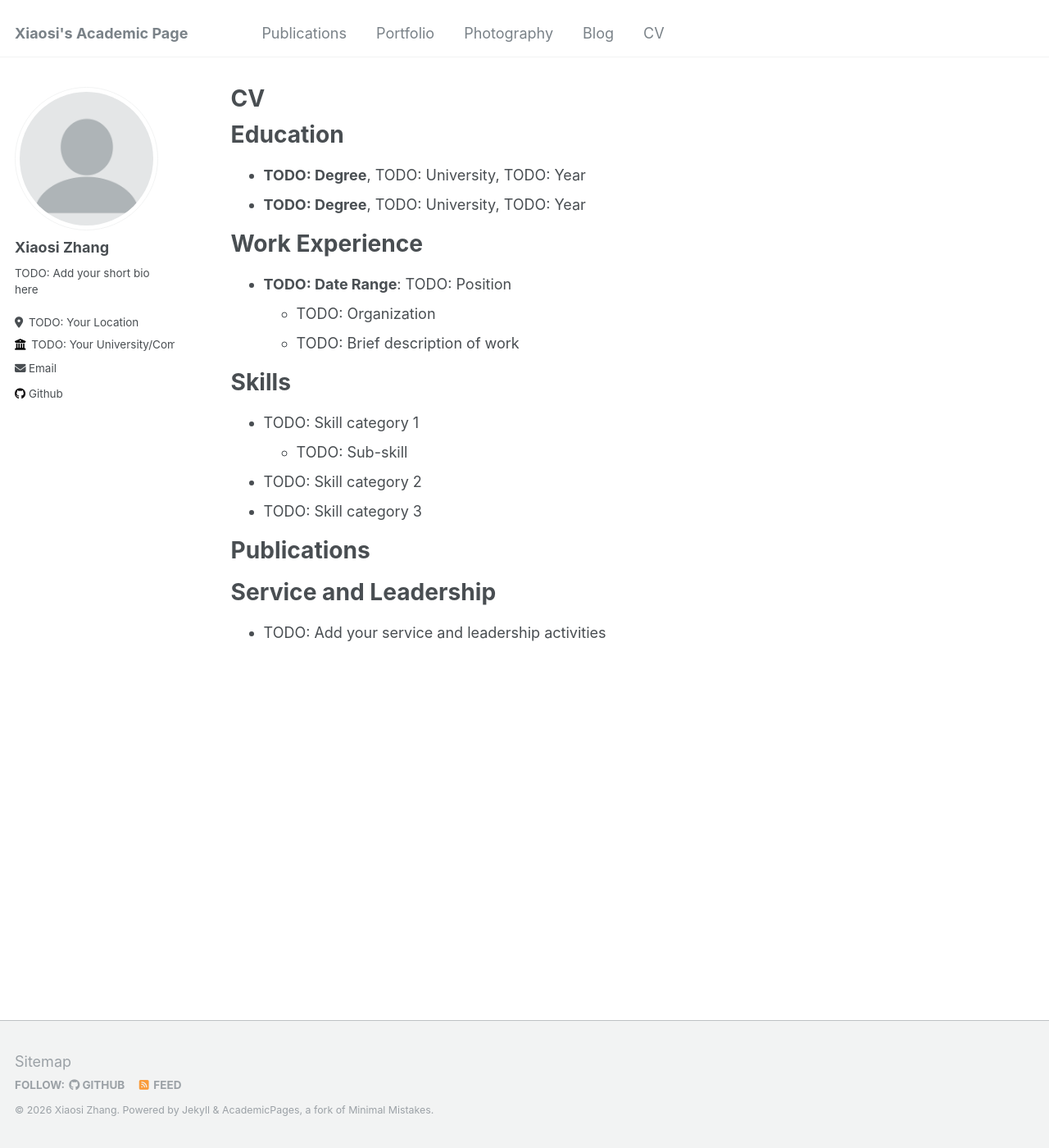
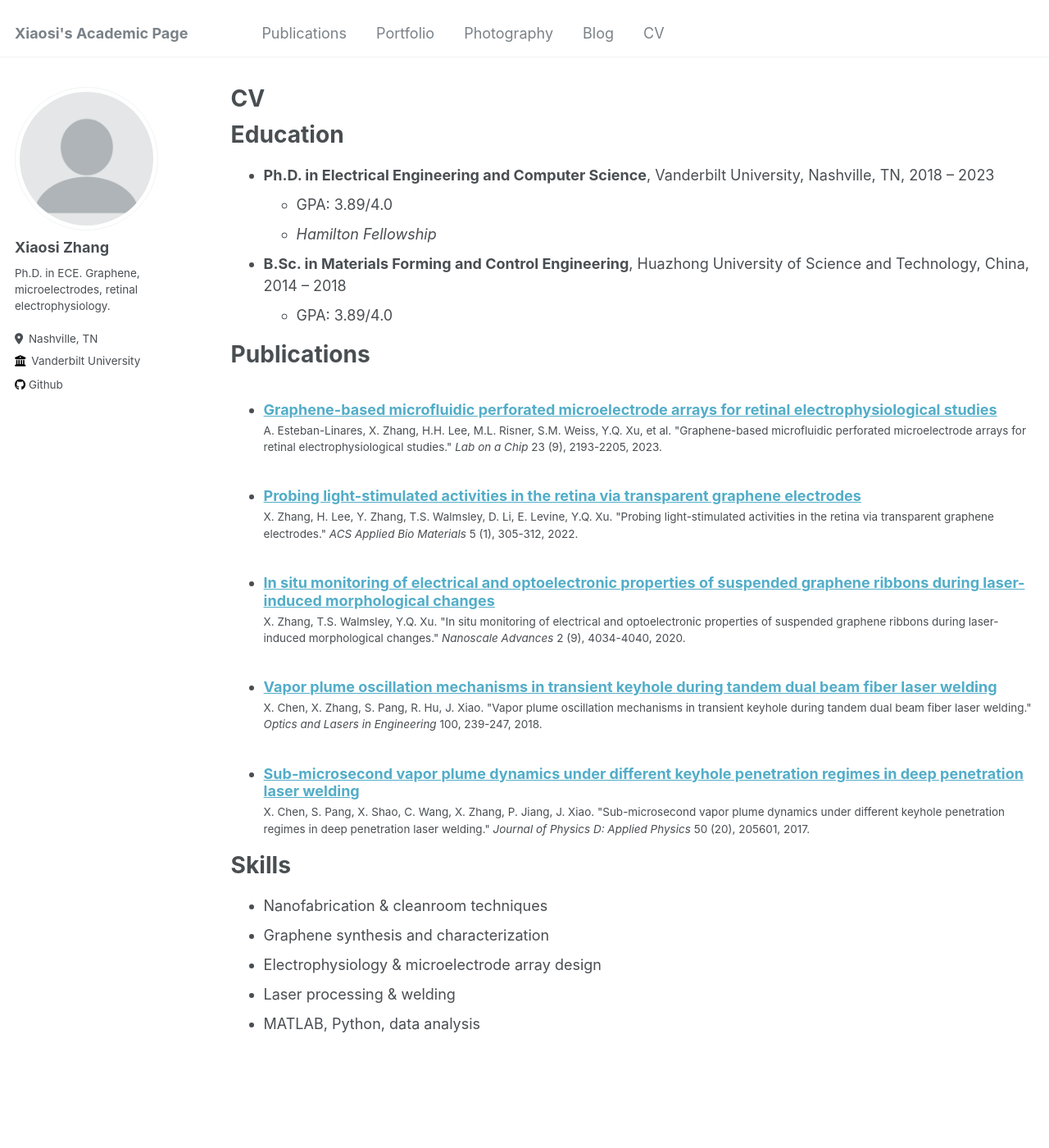
Before and after one commit to xiaosi0517/xiaosi0517.github.io, a Jekyll site: the page built from _pages/cv.md, in a window 1280 px wide and 1400 px high. Shown: the whole window at 82% size. Built offline with Jekyll 4.4.1, drawn with Linux system fonts in a browser that asks for light colours.

Commit message:
Add real content: education, publications, about page
Made-with: Cursor

```diff
--- a/_config.yml
+++ b/_config.yml
@@ -23,16 +23,16 @@ author:
   # Biographic information
   avatar           : "profile.png"
   name             : "Xiaosi Zhang"
-  pronouns         : # example: "she/her"
-  bio              : "TODO: Add your short bio here"
-  location         : "TODO: Your Location"
-  employer         : "TODO: Your University/Company"
+  pronouns         :
+  bio              : "Ph.D. in ECE. Graphene, microelectrodes, retinal electrophysiology."
+  location         : "Nashville, TN"
+  employer         : "Vanderbilt University"
   uri              :
-  email            : "TODO@example.org"
+  email            : # TODO: add your email
 
   # Academic websites
   arxiv            :
-  googlescholar    : # "https://scholar.google.com/citations?user=YOUR_ID"
+  googlescholar    : # TODO: add your Google Scholar URL, e.g. "https://scholar.google.com/citations?user=YOUR_ID"
   impactstory      :
   orcid            :
   semantic         :
--- a/_pages/cv.md
+++ b/_pages/cv.md
@@ -11,21 +11,11 @@ redirect_from:
 
 Education
 ======
-* **TODO: Degree**, TODO: University, TODO: Year
-* **TODO: Degree**, TODO: University, TODO: Year
-
-Work Experience
-======
-* **TODO: Date Range**: TODO: Position
-  * TODO: Organization
-  * TODO: Brief description of work
-
-Skills
-======
-* TODO: Skill category 1
-  * TODO: Sub-skill
-* TODO: Skill category 2
-* TODO: Skill category 3
+* **Ph.D. in Electrical Engineering and Computer Science**, Vanderbilt University, Nashville, TN, 2018 -- 2023
+  * GPA: 3.89/4.0
+  * *Hamilton Fellowship*
+* **B.Sc. in Materials Forming and Control Engineering**, Huazhong University of Science and Technology, China, 2014 -- 2018
+  * GPA: 3.89/4.0
 
 Publications
 ======
@@ -33,6 +23,13 @@ Publications
     {% include archive-single-cv.html %}
   {% endfor %}</ul>
 
-Service and Leadership
+Skills
 ======
-* TODO: Add your service and leadership activities
+<!-- TODO: Add your skills, for example: -->
+* Nanofabrication & cleanroom techniques
+* Graphene synthesis and characterization
+* Electrophysiology & microelectrode array design
+* Laser processing & welding
+* MATLAB, Python, data analysis
+
+<!-- TODO: Add work experience, service, etc. as needed -->
--- /dev/null
+++ b/_publications/2017-vapor-plume-dynamics.md
@@ -0,0 +1,12 @@
+---
+title: "Sub-microsecond vapor plume dynamics under different keyhole penetration regimes in deep penetration laser welding"
+collection: publications
+permalink: /publications/2017-vapor-plume-dynamics
+date: 2017-01-01
+venue: 'Journal of Physics D: Applied Physics'
+citation: 'X. Chen, S. Pang, X. Shao, C. Wang, X. Zhang, P. Jiang, J. Xiao. &quot;Sub-microsecond vapor plume dynamics under different keyhole penetration regimes in deep penetration laser welding.&quot; <i>Journal of Physics D: Applied Physics</i> 50 (20), 205601, 2017.'
+---
+
+X. Chen, S. Pang, X. Shao, C. Wang, **X. Zhang**, P. Jiang, J. Xiao
+
+Published in *Journal of Physics D: Applied Physics*, vol. 50, no. 20, 205601, 2017.
--- /dev/null
+++ b/_publications/2018-vapor-plume-oscillation.md
@@ -0,0 +1,12 @@
+---
+title: "Vapor plume oscillation mechanisms in transient keyhole during tandem dual beam fiber laser welding"
+collection: publications
+permalink: /publications/2018-vapor-plume-oscillation
+date: 2018-01-01
+venue: 'Optics and Lasers in Engineering'
+citation: 'X. Chen, X. Zhang, S. Pang, R. Hu, J. Xiao. &quot;Vapor plume oscillation mechanisms in transient keyhole during tandem dual beam fiber laser welding.&quot; <i>Optics and Lasers in Engineering</i> 100, 239-247, 2018.'
+---
+
+X. Chen, **X. Zhang**, S. Pang, R. Hu, J. Xiao
+
+Published in *Optics and Lasers in Engineering*, vol. 100, pp. 239-247, 2018.
--- /dev/null
+++ b/_publications/2020-graphene-ribbons.md
@@ -0,0 +1,12 @@
+---
+title: "In situ monitoring of electrical and optoelectronic properties of suspended graphene ribbons during laser-induced morphological changes"
+collection: publications
+permalink: /publications/2020-graphene-ribbons
+date: 2020-01-01
+venue: 'Nanoscale Advances'
+citation: 'X. Zhang, T.S. Walmsley, Y.Q. Xu. &quot;In situ monitoring of electrical and optoelectronic properties of suspended graphene ribbons during laser-induced morphological changes.&quot; <i>Nanoscale Advances</i> 2 (9), 4034-4040, 2020.'
+---
+
+**X. Zhang**, T.S. Walmsley, Y.Q. Xu
+
+Published in *Nanoscale Advances*, vol. 2, no. 9, pp. 4034-4040, 2020.
--- /dev/null
+++ b/_publications/2022-graphene-retina.md
@@ -0,0 +1,12 @@
+---
+title: "Probing light-stimulated activities in the retina via transparent graphene electrodes"
+collection: publications
+permalink: /publications/2022-graphene-retina
+date: 2022-01-01
+venue: 'ACS Applied Bio Materials'
+citation: 'X. Zhang, H. Lee, Y. Zhang, T.S. Walmsley, D. Li, E. Levine, Y.Q. Xu. &quot;Probing light-stimulated activities in the retina via transparent graphene electrodes.&quot; <i>ACS Applied Bio Materials</i> 5 (1), 305-312, 2022.'
+---
+
+**X. Zhang**, H. Lee, Y. Zhang, T.S. Walmsley, D. Li, E. Levine, Y.Q. Xu
+
+Published in *ACS Applied Bio Materials*, vol. 5, no. 1, pp. 305-312, 2022.
--- /dev/null
+++ b/_publications/2023-graphene-microfluidic.md
@@ -0,0 +1,12 @@
+---
+title: "Graphene-based microfluidic perforated microelectrode arrays for retinal electrophysiological studies"
+collection: publications
+permalink: /publications/2023-graphene-microfluidic
+date: 2023-01-01
+venue: 'Lab on a Chip'
+citation: 'A. Esteban-Linares, X. Zhang, H.H. Lee, M.L. Risner, S.M. Weiss, Y.Q. Xu, et al. &quot;Graphene-based microfluidic perforated microelectrode arrays for retinal electrophysiological studies.&quot; <i>Lab on a Chip</i> 23 (9), 2193-2205, 2023.'
+---
+
+A. Esteban-Linares, **X. Zhang**, H.H. Lee, M.L. Risner, S.M. Weiss, Y.Q. Xu, et al.
+
+Published in *Lab on a Chip*, vol. 23, no. 9, pp. 2193-2205, 2023.
```
Also changed, not shown: _pages/about.md (+10 -14 lines).
